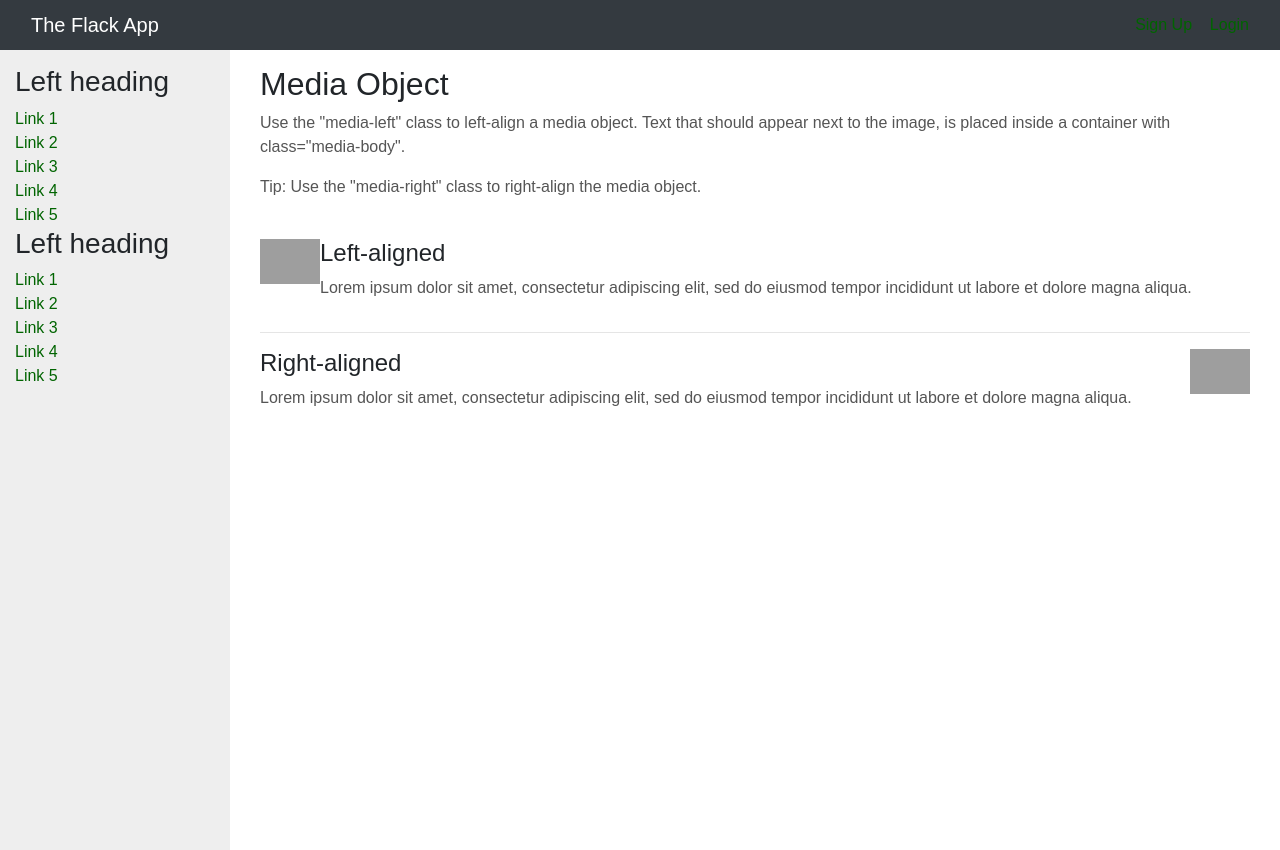
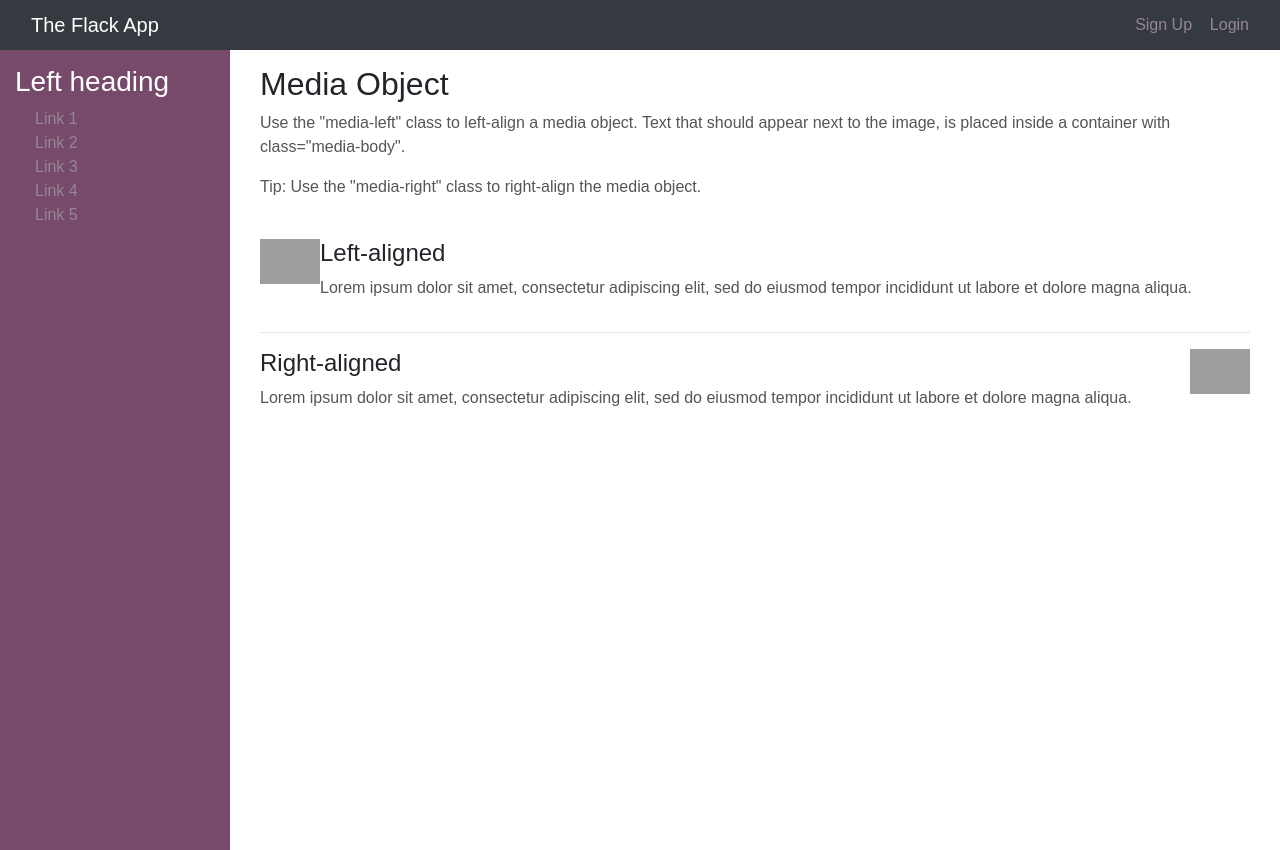
Before and after one commit to leonardo185/Project-2, a Flask app: page /chat in a window 1280 px wide. Run offline with Flask 2, Linux system fonts and the light colour scheme; some libraries are stand-ins or nearby versions; grey boxes are pictures that could not be loaded.

Commit message:
chat color chosen

```diff
--- a/static/chat.css
+++ b/static/chat.css
@@ -16,7 +16,7 @@
 	width: 230px; /* Width of navigation frame */
 	height: 100%;
 	overflow: hidden; /* Disables scrollbars on the navigation frame. To enable scrollbars, change "hidden" to "scroll" */
-	background: #eee;
+	background: #77496a;
 }
 
 main{
@@ -40,11 +40,17 @@
 nav ul {
 	list-style-type: none;
 	margin: 0;
+	margin-left: 20px;
 	padding: 0;
 }
 
+h3{
+	color: white;
+	text-decoration: none;
+}
+
 nav ul a {
-	color: darkgreen;
+	color: #958796;
 	text-decoration: none;
 }
 
--- a/templates/chat.html
+++ b/templates/chat.html
@@ -56,14 +56,7 @@
         <li><a href="#">Link 4</a></li>
         <li><a href="#">Link 5</a></li>
       </ul>
-    <h3>Left heading</h3>
-    <ul>
-      <li><a href="#">Link 1</a></li>
-      <li><a href="#">Link 2</a></li>
-      <li><a href="#">Link 3</a></li>
-      <li><a href="#">Link 4</a></li>
-      <li><a href="#">Link 5</a></li>
-    </ul>
+
     </div>
   </nav>
 
```
Also changed, not shown: 2 other files. Lines whose indentation alone changed are shown as unchanged.
